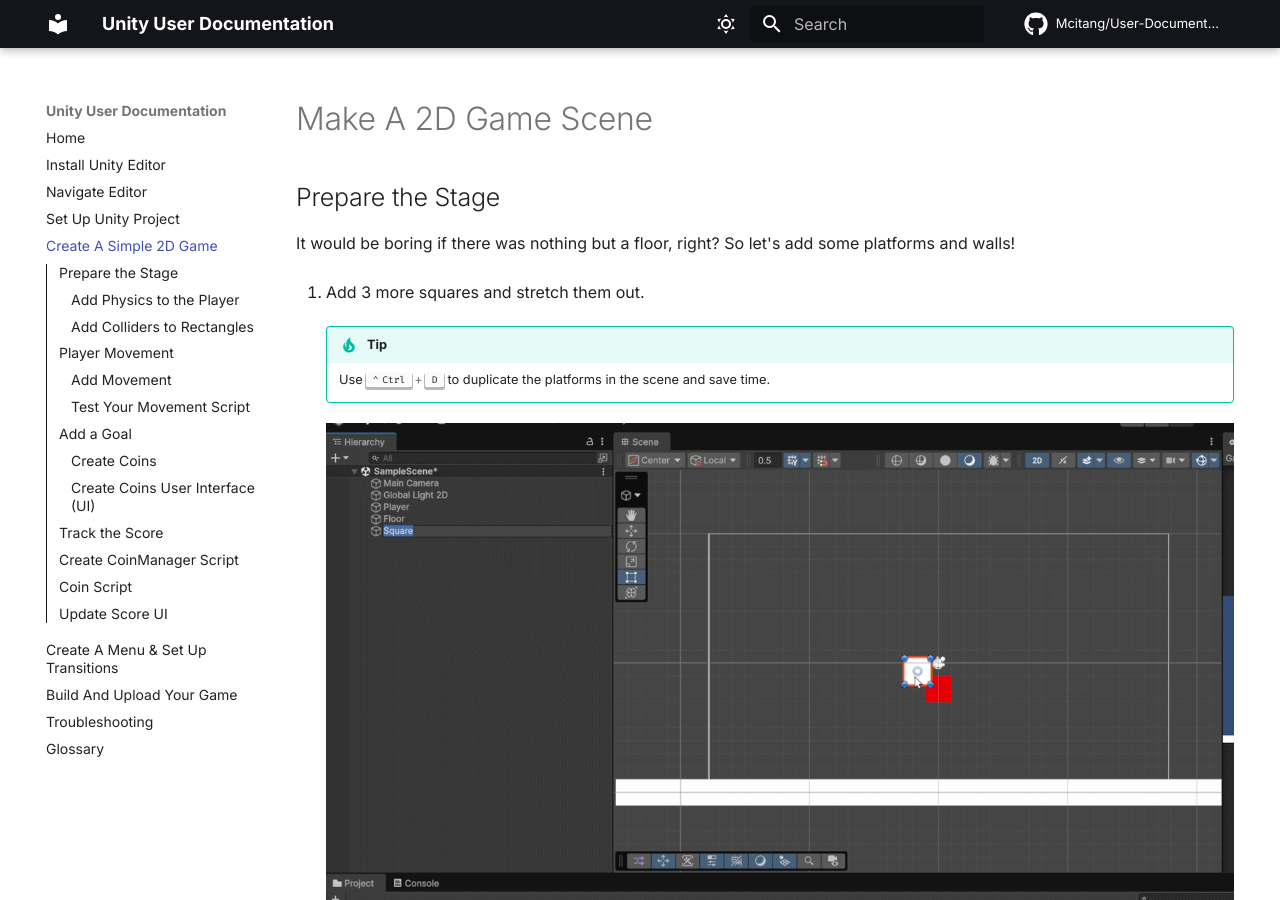
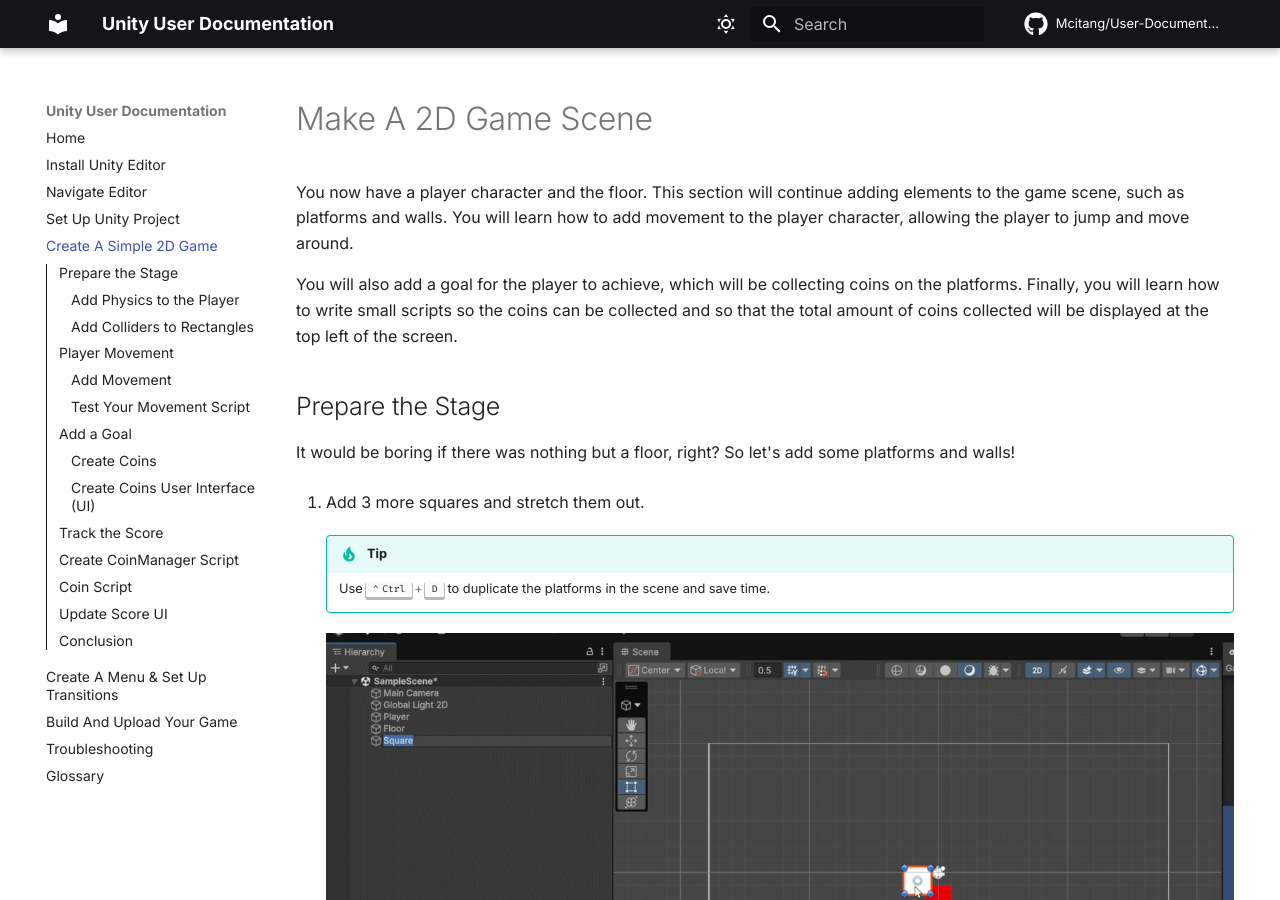
Before and after one commit to Mcitang/User-Documentation, an MkDocs documentation site: the page built from docs/make-game.md, in a window 1280 px wide and 900 px high. Built offline with MkDocs 1.6.1 and Material for MkDocs 9.7.7, drawn with Linux system fonts in a browser that asks for light colours; emoji names are drawn with the system emoji font; comment, search, counter and statistics services are not loaded; some of the changed text lies outside the part shown.

Commit message:
Add intro and conclusion paragraphs

```diff
--- a/docs/make-game.md
+++ b/docs/make-game.md
@@ -1,4 +1,7 @@
 # Make A 2D Game Scene
+You now have a player character and the floor. This section will continue adding elements to the game scene, such as platforms and walls. You will learn how to add movement to the player character, allowing the player to jump and move around.
+
+You will also add a goal for the player to achieve, which will be collecting coins on the platforms. Finally, you will learn how to write small scripts so the coins can be collected and so that the total amount of coins collected will be displayed at the top left of the screen.
 
 ## Prepare the Stage
 
@@ -637,7 +640,12 @@
 
     Once you collect all the coins, the console tab at the bottom should say "You win!".
 
+## Conclusion
+You should now have platforms and walls for your game scene, with coins on each of the platforms. The player character should be able to move around and jump, and the score at the top left should keep track of how many coins you have. The console log should also print out a message when the player has collected all the coins.
 
+See below for what your game view should look like after completing this section:
+!!! success
+    ![Game View][game-view]
 
 <!-- Glossary -->
 [canvas-glossary]: glossary.md#canvas
@@ -665,6 +673,7 @@
 [coin-manager-image]: assets/make-game/coin-manager.png "CoinManager with Coins inside"
 [score-label-image]: assets/make-game/score-label.png "Score Label variable"
 [freeze-rotation]: assets/make-game/freeze-rotation.png "Rigidbody2D Freeze Rotation Z set to true"
+[game-view]: assets/navigate-editor/game-view.png "Game view at end of section"
 
 <!-- GIFs -->
 [place-platforms-gif]: assets/make-game/place-platforms.gif
```
